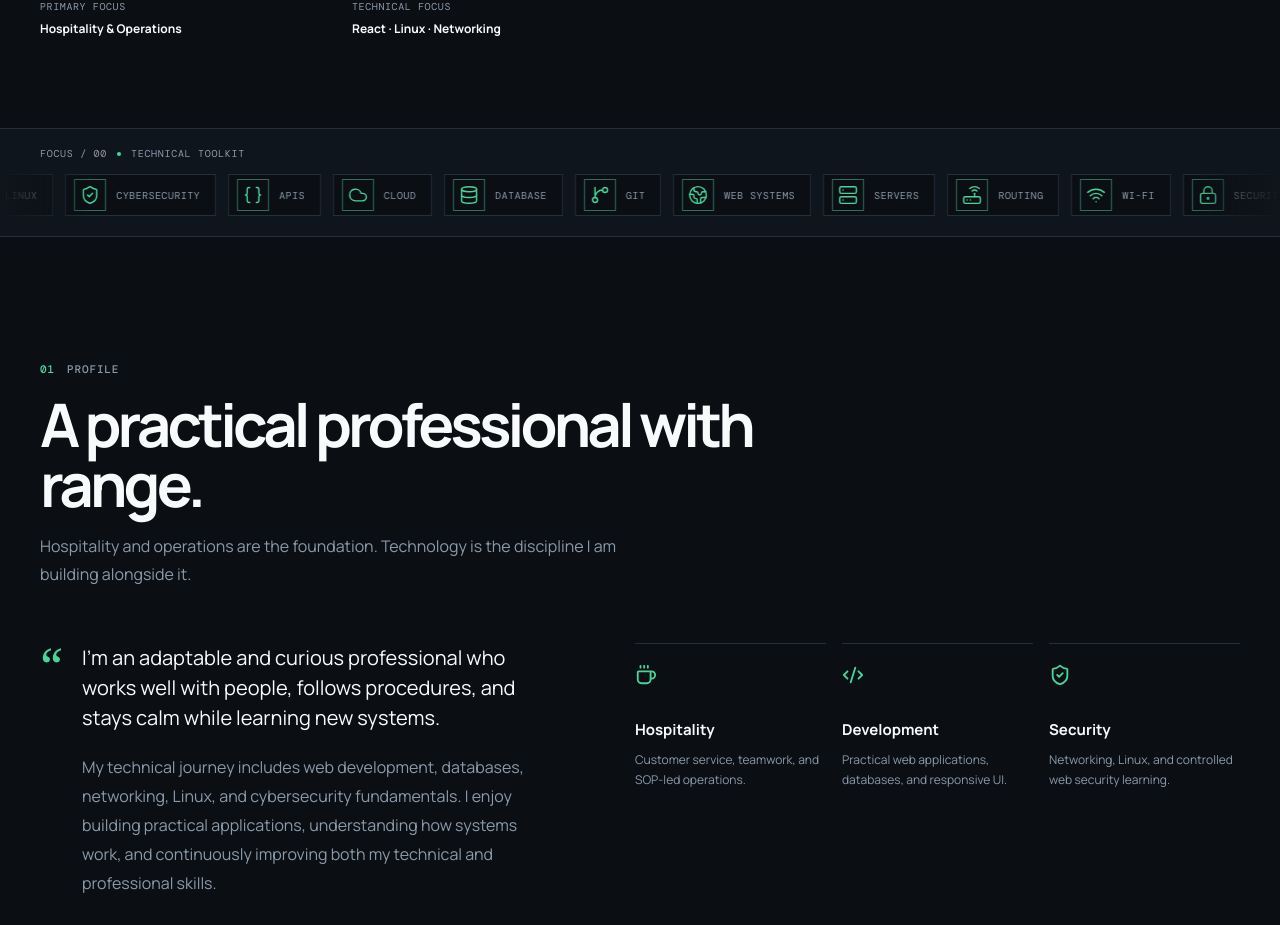
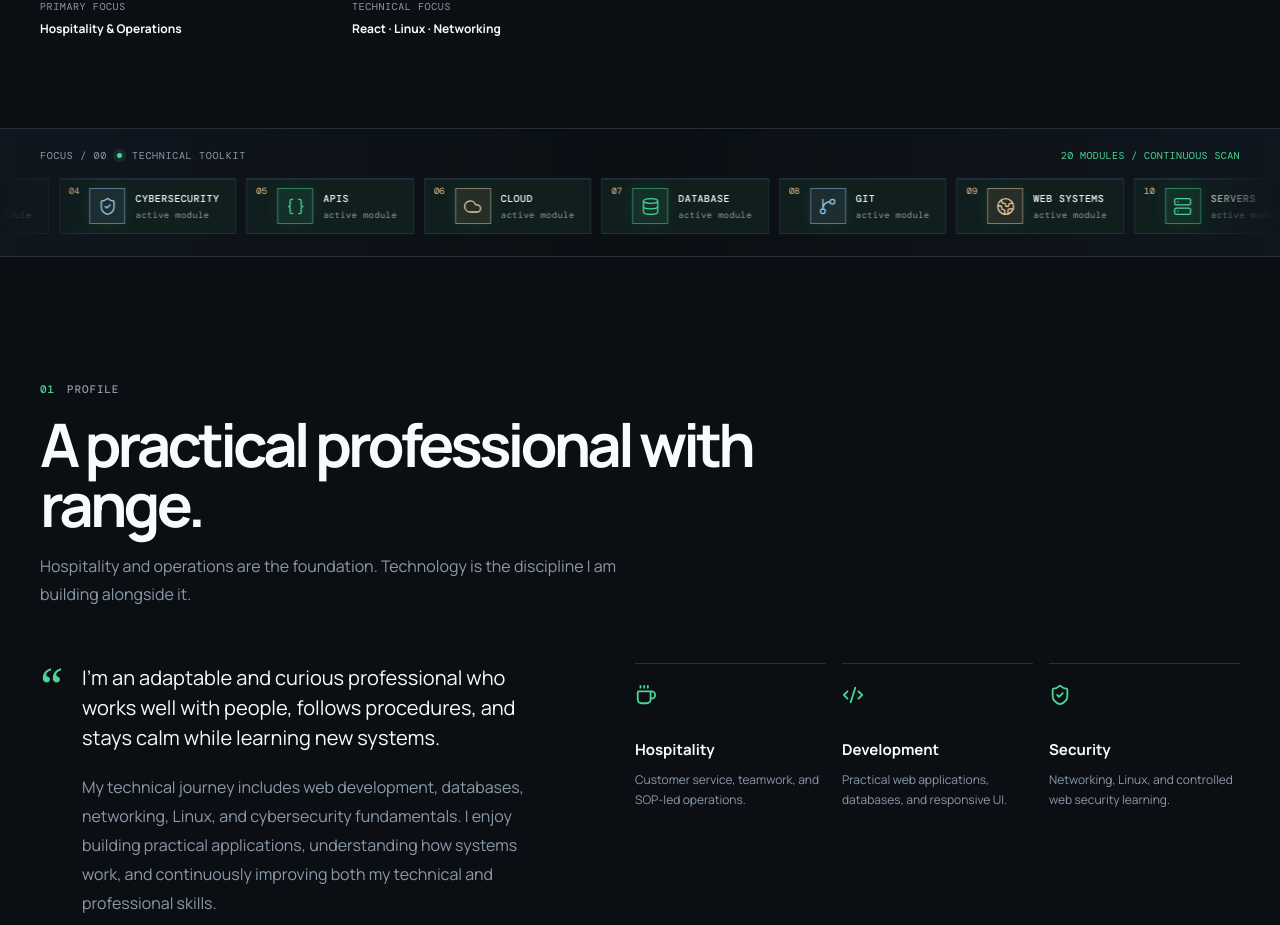
Before and after one commit to Leoallogne/portofolio_2, a React (Vite) app: page / in a window 1280 px wide. Shown: the part 798-1723 px from the top of the page. Built offline with nearby package versions, Linux system fonts and the light colour scheme.

Commit message:
Upgrade technical icon carousel

```diff
--- a/src/components/IconCarousel.jsx
+++ b/src/components/IconCarousel.jsx
@@ -25,16 +25,17 @@ const iconItems = [
 
 function IconSet({ labelled = false }) {
   return <div className="icon-carousel-set" aria-hidden={labelled ? undefined : true}>
-    {iconItems.map(([label, Icon]) => <div className="icon-carousel-item" key={label}>
-      <span className="icon-carousel-icon"><Icon size={20} strokeWidth={1.7} /></span>
-      <span>{label}</span>
+    {iconItems.map(([label, Icon], index) => <div className="icon-carousel-item" key={label}>
+      <span className="icon-carousel-index">{String(index + 1).padStart(2, '0')}</span>
+      <span className="icon-carousel-icon"><Icon size={19} strokeWidth={1.7} /></span>
+      <span className="icon-carousel-copy"><strong>{label}</strong><small>active module</small></span>
     </div>)}
   </div>
 }
 
 function IconCarousel() {
   return <section className="icon-carousel" aria-label="Technical focus areas">
-    <div className="icon-carousel-label container"><span>Focus / 00</span><i /><span>Technical toolkit</span></div>
+    <div className="icon-carousel-label container"><span>Focus / 00</span><i /><span>Technical toolkit</span><b>20 modules / continuous scan</b></div>
     <div className="icon-carousel-window">
       <div className="icon-carousel-track">
         <IconSet labelled />
--- a/src/index.css
+++ b/src/index.css
@@ -65,16 +65,27 @@
 .hero-note div { display: grid; gap: 7px; }
 .hero-note strong { font-size: 12px; line-height: 1.55; }
 
-.icon-carousel { overflow: hidden; padding: 18px 0 20px; border-top: 1px solid var(--line); border-bottom: 1px solid var(--line); background: color-mix(in srgb, var(--surface) 66%, var(--bg)); }
-.icon-carousel-label { display: flex; align-items: center; gap: 10px; margin-bottom: 14px; color: var(--muted); font: 10px var(--mono); letter-spacing: .07em; text-transform: uppercase; }
-.icon-carousel-label i { width: 4px; height: 4px; background: var(--green); border-radius: 50%; }
+.icon-carousel { overflow: hidden; padding: 20px 0 22px; border-top: 1px solid var(--line); border-bottom: 1px solid var(--line); background: linear-gradient(90deg, color-mix(in srgb, var(--surface) 80%, var(--bg)), var(--bg), color-mix(in srgb, var(--surface) 80%, var(--bg))); }
+.icon-carousel-label { display: flex; align-items: center; gap: 10px; margin-bottom: 16px; color: var(--muted); font: 10px var(--mono); letter-spacing: .07em; text-transform: uppercase; }
+.icon-carousel-label i { width: 5px; height: 5px; background: var(--green); border-radius: 50%; box-shadow: 0 0 0 4px color-mix(in srgb, var(--green) 12%, transparent); }
+.icon-carousel-label b { margin-left: auto; color: var(--green); font: 10px var(--mono); font-weight: 400; letter-spacing: .04em; }
 .icon-carousel-window { overflow: hidden; mask-image: linear-gradient(90deg, transparent, #000 7%, #000 93%, transparent); -webkit-mask-image: linear-gradient(90deg, transparent, #000 7%, #000 93%, transparent); }
 .icon-carousel-track { display: flex; width: max-content; animation: icon-carousel-scroll 52s linear infinite; will-change: transform; }
-.icon-carousel-set { display: flex; align-items: center; gap: 12px; padding-right: 12px; }
-.icon-carousel-item { display: inline-flex; align-items: center; gap: 10px; min-height: 42px; padding: 0 15px 0 8px; border: 1px solid var(--line); background: var(--bg); color: var(--muted); white-space: nowrap; }
-.icon-carousel-item > span:last-child { font: 10px var(--mono); text-transform: uppercase; letter-spacing: .045em; }
-.icon-carousel-icon { display: grid; place-items: center; width: 32px; height: 32px; color: var(--green); border: 1px solid color-mix(in srgb, var(--green) 38%, var(--line)); }
+.icon-carousel-set { display: flex; align-items: stretch; gap: 10px; padding-right: 10px; }
+.icon-carousel-item { display: inline-flex; align-items: center; gap: 10px; min-height: 56px; padding: 7px 16px 7px 9px; border: 1px solid var(--line); background: color-mix(in srgb, var(--bg) 92%, var(--green)); color: var(--muted); white-space: nowrap; box-shadow: inset 0 1px 0 color-mix(in srgb, #fff 5%, transparent); }
+.icon-carousel-index { align-self: flex-start; color: var(--warm); font: 9px var(--mono); line-height: 1.3; }
+.icon-carousel-icon { display: grid; place-items: center; width: 36px; height: 36px; color: var(--green); border: 1px solid color-mix(in srgb, var(--green) 48%, var(--line)); background: color-mix(in srgb, var(--green) 9%, transparent); box-shadow: 0 0 18px color-mix(in srgb, var(--green) 8%, transparent); }
+.icon-carousel-copy { display: grid; gap: 4px; }
+.icon-carousel-copy strong { color: var(--text); font: 600 10px var(--mono); text-transform: uppercase; letter-spacing: .045em; }
+.icon-carousel-copy small { color: var(--muted); font: 9px var(--mono); letter-spacing: .03em; }
+.icon-carousel-item:nth-child(3n) .icon-carousel-icon { color: var(--warm); border-color: color-mix(in srgb, var(--warm) 48%, var(--line)); background: color-mix(in srgb, var(--warm) 9%, transparent); }
+.icon-carousel-item:nth-child(4n) .icon-carousel-icon { color: #8fc4e8; border-color: color-mix(in srgb, #8fc4e8 48%, var(--line)); background: color-mix(in srgb, #8fc4e8 9%, transparent); }
 @keyframes icon-carousel-scroll { from { transform: translateX(0); } to { transform: translateX(-50%); } }
+
+@media (max-width: 520px) {
+	.icon-carousel-label b { display: none; }
+	.icon-carousel-item { min-height: 52px; padding-right: 13px; }
+}
 
 @media (max-width: 520px) {
 	.hero-positioning { font-size: 20px; }
```
